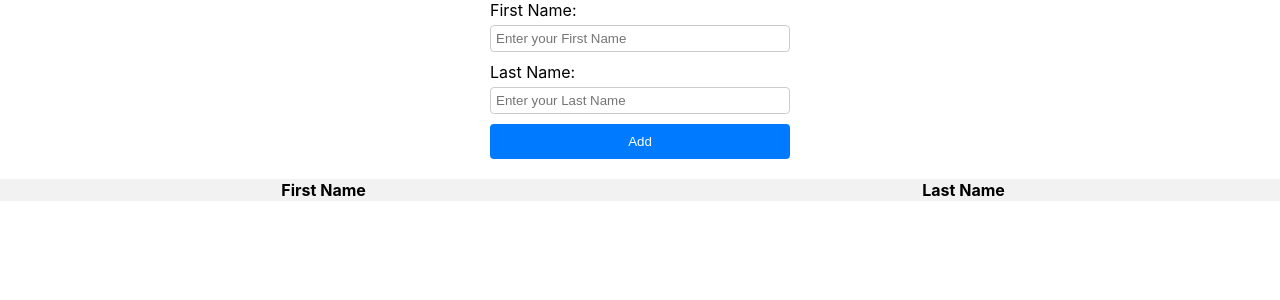
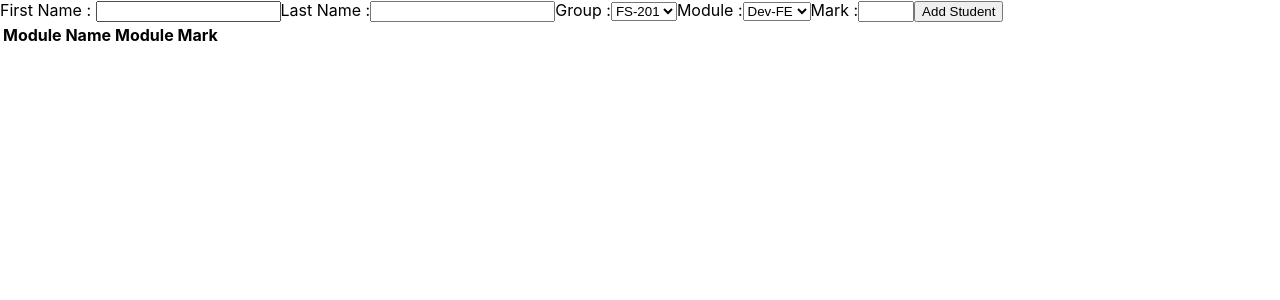
Before and after one commit to YounesAT1/React-Cours, a React (Create React App) app: page / in a window 1280 px wide. Shown: the top 300 px of the page. Built offline with nearby package versions, Linux system fonts and the light colour scheme.

Commit message:
add class components examples

```diff
--- a/package.json
+++ b/package.json
@@ -10,6 +10,7 @@
     "@testing-library/jest-dom": "^5.17.0",
     "@testing-library/react": "^13.4.0",
     "@testing-library/user-event": "^13.5.0",
+    "lucide-react": "^0.276.0",
     "react": "^18.2.0",
     "react-dom": "^18.2.0",
     "react-icons": "^4.11.0",
--- a/src/App.js
+++ b/src/App.js
@@ -1,5 +1,8 @@
 import "./App.css";
-import ExTwo from "./usestateExamples/ExTwo";
+// import ExThree from "./ClassComponent/ExThree";
+import ExClassTwo from "./ClassComponent/ExClassTwo";
+// import ExClass from "./ClassComponent/ExClass";
+// import ExTwo from "./usestateExamples/ExTwo";
 // import ExOne from "./usestateExamples/ExOne";
 // import Student from "./ClassComponent/Student";
 // import ClassComponent from "./ClassComponent/ClassComponent.jsx";
@@ -11,7 +14,10 @@ import ExTwo from "./usestateExamples/ExTwo";
 const App = () => {
   return (
     <div>
-      <ExTwo />
+      {/* <ExThree /> */}
+      <ExClassTwo />
+      {/* <ExClass /> */}
+      {/* <ExTwo /> */}
       {/* <ExOne /> */}
       {/* <Student /> */}
       {/* <ClassComponent /> */}
--- /dev/null
+++ b/src/ClassComponent/ExClass.jsx
@@ -0,0 +1,41 @@
+import React from "react";
+
+class ExClass extends React.Component {
+  constructor(props) {
+    super(props);
+
+    this.state = {
+      price: "",
+      quantity: "",
+      total: "",
+    };
+  }
+
+  getValue = (e) => {
+    this.setState({ [e.target.name]: e.target.value });
+  };
+
+  updateTotal = () => {
+    this.setState({ total: this.state.price * this.state.quantity });
+  };
+
+  render() {
+    return (
+      <div>
+        <label htmlFor="price"> Price :</label>
+        <input type="number" name="price" id="price" onChange={this.getValue} />
+        <label htmlFor="quantity"> Quantity :</label>
+        <input
+          type="number"
+          name="quantity"
+          id="quantity"
+          onChange={this.getValue}
+        />
+        <button onClick={this.updateTotal}>Calculate</button>
+        <span name="total">total is : {this.state.total}</span>
+      </div>
+    );
+  }
+}
+
+export default ExClass;
--- /dev/null
+++ b/src/ClassComponent/ExClassTwo.jsx
@@ -0,0 +1,164 @@
+import React from "react";
+
+class ExClassTwo extends React.Component {
+  constructor(props) {
+    super(props);
+    this.state = {
+      student: {
+        firstName: "",
+        lastName: "",
+        group: "",
+        mark: "",
+        module: "",
+        averagMarks: "",
+      },
+      students: [],
+      moduleData: [],
+    };
+    this.groupOptions = ["FS-201", "FS-202", "FS-203"];
+    this.moduleOptions = ["Dev-FE", "Dev-BE", "SQL"];
+  }
+
+  handleInputChange = (e) => {
+    this.setState({
+      student: {
+        ...this.state.student,
+        [e.target.name]: e.target.value,
+      },
+    });
+    console.log(e.target.value);
+  };
+
+  handleAddStudent = () => {
+    const existingStudent = this.state.students.find(
+      (student) =>
+        student.firstName === this.state.student.firstName &&
+        student.lastName === this.state.student.lastName &&
+        student.group === this.state.student.group
+    );
+
+    if (!existingStudent) {
+      const newStudent = {
+        ...this.state.student,
+      };
+      this.setState({
+        students: [...this.state.students, newStudent],
+        student: {
+          firstName: "",
+          lastName: "",
+          group: "",
+          module: "",
+          mark: "",
+        },
+        moduleData: [
+          ...this.state.moduleData,
+          { module: newStudent.module, mark: newStudent.mark },
+        ],
+      });
+    } else {
+      const updatedStudents = this.state.students.map((student) => {
+        if (
+          student.firstName === this.state.student.firstName &&
+          student.lastName === this.state.student.lastName &&
+          student.group === this.state.student.group
+        ) {
+          return {
+            ...student,
+            module: this.state.student.module,
+            mark: this.state.student.mark,
+          };
+        }
+        return student;
+      });
+
+      const newStudentData = {
+        module: this.state.student.module,
+        mark: this.state.student.mark,
+      };
+
+      this.setState({
+        students: updatedStudents,
+        student: {
+          firstName: "",
+          lastName: "",
+          group: "",
+          module: "",
+          mark: "",
+        },
+        moduleData: [...this.state.moduleData, newStudentData],
+      });
+    }
+  };
+
+  render() {
+    return (
+      <div>
+        <div>
+          <label htmlFor="firstName">First Name : </label>
+          <input
+            type="text"
+            name="firstName"
+            id="firstName"
+            value={this.state.student.firstName}
+            onChange={this.handleInputChange}
+          />
+          <label htmlFor="lastName">Last Name :</label>
+          <input
+            type="text"
+            name="lastName"
+            id="lastName"
+            value={this.state.student.lastName}
+            onChange={this.handleInputChange}
+          />
+          <label htmlFor="group">Group :</label>
+          <select name="group" id="group" onChange={this.handleInputChange}>
+            {this.groupOptions.map((group) => (
+              <option value={group}>{group}</option>
+            ))}
+          </select>
+          <label htmlFor="module">Module :</label>
+          <select name="module" id="module" onChange={this.handleInputChange}>
+            {this.moduleOptions.map((module) => (
+              <option value={module}>{module}</option>
+            ))}
+          </select>
+          <label htmlFor="mark">Mark :</label>
+          <input
+            type="number"
+            name="mark"
+            id="mark"
+            value={this.state.student.mark}
+            onChange={this.handleInputChange}
+            min="0"
+            max="20"
+          />
+          <button onClick={this.handleAddStudent}>Add Student</button>
+        </div>
+        {this.state.students.map((student) => (
+          <div>
+            <p>First Name : {student.firstName}</p>
+            <p>last Name : {student.lastName}</p>
+            <p>group : {student.group}</p>
+          </div>
+        ))}
+        <table>
+          <thead>
+            <tr>
+              <th>Module Name</th>
+              <th>Module Mark</th>
+            </tr>
+          </thead>
+          <tbody>
+            {this.state.moduleData.map((data) => (
+              <tr>
+                <td>{data.module}</td>
+                <td>{data.mark}</td>
+              </tr>
+            ))}
+          </tbody>
+        </table>
+      </div>
+    );
+  }
+}
+export default ExClassTwo;
--- /dev/null
+++ b/src/ClassComponent/ExThree.jsx
@@ -0,0 +1,139 @@
+import React from "react";
+
+class ExThree extends React.Component {
+  constructor(props) {
+    super(props);
+
+    this.state = {
+      selectedProduct: "",
+      productMark: "",
+      productPrice: "",
+      quantity: 0,
+      total: 0,
+      products: [
+        { name: "product 1", mark: "mark 1", price: "100" },
+        { name: "product 2", mark: "mark 2", price: "200" },
+        { name: "product 3", mark: "mark 3", price: "300" },
+        { name: "product 4", mark: "mark 4", price: "400" },
+      ],
+      productsCart: [],
+    };
+  }
+
+  getProductValues = (e) => {
+    const selectedProduct = this.state.products.filter(
+      (product) => product.name === e.target.value
+    )[0];
+
+    if (selectedProduct) {
+      this.setState({
+        selectedProduct: e.target.value,
+        productMark: selectedProduct.mark,
+        productPrice: selectedProduct.price,
+      });
+    }
+  };
+
+  handleQuantityChange = (e) => {
+    this.setState({ [e.target.name]: e.target.value });
+  };
+
+  handleAddProduct = () => {
+    if (
+      this.state.selectedProduct !== "" &&
+      this.state.productMark !== "" &&
+      this.state.productPrice > 0 &&
+      this.state.quantity !== 0
+    ) {
+      const newProduct = {
+        name: this.state.selectedProduct,
+        mark: this.state.productMark,
+        price: this.state.productPrice,
+        quantity: this.state.quantity,
+      };
+      this.setState({
+        productsCart: [...this.state.productsCart, newProduct],
+        selectedProduct: "",
+        productMark: "",
+        productPrice: "",
+        quantity: 0,
+        total: this.state.total + this.state.productPrice * this.state.quantity,
+      });
+    } else {
+      alert("please select a product to add in cart ");
+    }
+  };
+
+  render() {
+    return (
+      <div>
+        <label htmlFor="productList">Product Name : </label>
+        <select
+          name="productList"
+          id="productList"
+          onChange={this.getProductValues}
+          value={this.state.selectedProduct}
+        >
+          <option value="">Select a product</option>
+          {this.state.products.map((product) => (
+            <option key={product.name} value={product.name}>
+              {product.name}
+            </option>
+          ))}
+        </select>
+        <label htmlFor="productMark">Mark :</label>
+        <input
+          type="text"
+          name="productMark"
+          id="productMark"
+          value={this.state.productMark}
+          readOnly
+        />
+        <label htmlFor="productPrice">Price :</label>
+        <input
+          type="text"
+          name="productPrice"
+          id="productPrice"
+          value={this.state.productPrice}
+          readOnly
+        />
+        <label htmlFor="quantity">Quantity :</label>
+        <input
+          type="text"
+          name="quantity"
+          id="quantity"
+          value={this.state.quantity}
+          onChange={this.handleQuantityChange}
+        />
+        <button onClick={this.handleAddProduct}>Add Product</button>
+        <table>
+          <thead>
+            <tr>
+              <th>product name</th>
+              <th>product price</th>
+              <th>product mark</th>
+              <th>product quantity</th>
+              <th>total</th>
+            </tr>
+          </thead>
+          <tbody>
+            {this.state.productsCart.map((product) => (
+              <tr>
+                <td>{product.name}</td>
+                <td>{product.price}</td>
+                <td>{product.mark}</td>
+                <td>{product.quantity}</td>
+                <td>
+                  {parseFloat(product.price) * parseFloat(product.quantity)}
+                </td>
+              </tr>
+            ))}
+          </tbody>
+        </table>
+        <p>total is : {this.state.total} $</p>
+      </div>
+    );
+  }
+}
+
+export default ExThree;
--- a/src/usestateExamples/ExTwo.jsx
+++ b/src/usestateExamples/ExTwo.jsx
@@ -19,52 +19,6 @@ const ExTwo = () => {
     setPeople([...people, newPerson]);
     setFirstName("");
     setLastName("");
-  };
-
-  const styles = {
-    form: {
-      display: "flex",
-      flexDirection: "column",
-      maxWidth: "300px",
-      margin: "0 auto",
-    },
-    label: {
-      marginBottom: "5px",
-    },
-    input: {
-      padding: "5px",
-      marginBottom: "10px",
-      border: "1px solid #ccc",
-      borderRadius: "4px",
-    },
-    button: {
-      padding: "10px 20px",
-      backgroundColor: "#007bff",
-      color: "#fff",
-      border: "none",
-      borderRadius: "4px",
-      cursor: "pointer",
-    },
-    buttonHover: {
-      backgroundColor: "#0056b3",
-    },
-    table: {
-      width: "100%",
-      borderCollapse: "collapse",
-      marginTop: "20px",
-    },
-    tableHeader: {
-      backgroundColor: "#f2f2f2",
-    },
-    tableRow: {
-      padding: "10px",
-      textAlign: "center",
-      borderBottom: "1px solid #ddd",
-      fontSize: "1.2rem",
-    },
-    evenTableRow: {
-      backgroundColor: "#f2f2f2",
-    },
   };
 
   return (
@@ -108,11 +62,8 @@ const ExTwo = () => {
           </tr>
         </thead>
         <tbody>
-          {people.map((person, index) => (
-            <tr
-              key={index}
-              style={index % 2 === 0 ? styles.evenTableRow : null}
-            >
+          {people.map((person) => (
+            <tr style={styles.evenTableRow}>
               <td style={styles.tableRow}>{person.firstName}</td>
               <td style={styles.tableRow}>{person.lastName}</td>
             </tr>
@@ -122,5 +73,49 @@ const ExTwo = () => {
     </div>
   );
 };
-
+const styles = {
+  form: {
+    display: "flex",
+    flexDirection: "column",
+    maxWidth: "300px",
+    margin: "0 auto",
+  },
+  label: {
+    marginBottom: "5px",
+  },
+  input: {
+    padding: "5px",
+    marginBottom: "10px",
+    border: "1px solid #ccc",
+    borderRadius: "4px",
+  },
+  button: {
+    padding: "10px 20px",
+    backgroundColor: "#007bff",
+    color: "#fff",
+    border: "none",
+    borderRadius: "4px",
+    cursor: "pointer",
+  },
+  buttonHover: {
+    backgroundColor: "#0056b3",
+  },
+  table: {
+    width: "100%",
+    borderCollapse: "collapse",
+    marginTop: "20px",
+  },
+  tableHeader: {
+    backgroundColor: "#f2f2f2",
+  },
+  tableRow: {
+    padding: "10px",
+    textAlign: "center",
+    borderBottom: "1px solid #ddd",
+    fontSize: "1.2rem",
+  },
+  evenTableRow: {
+    backgroundColor: "#f2f2f2",
+  },
+};
 export default ExTwo;
```
Also changed, not shown: 1 other file (tests, documents, lock files or other folders).
